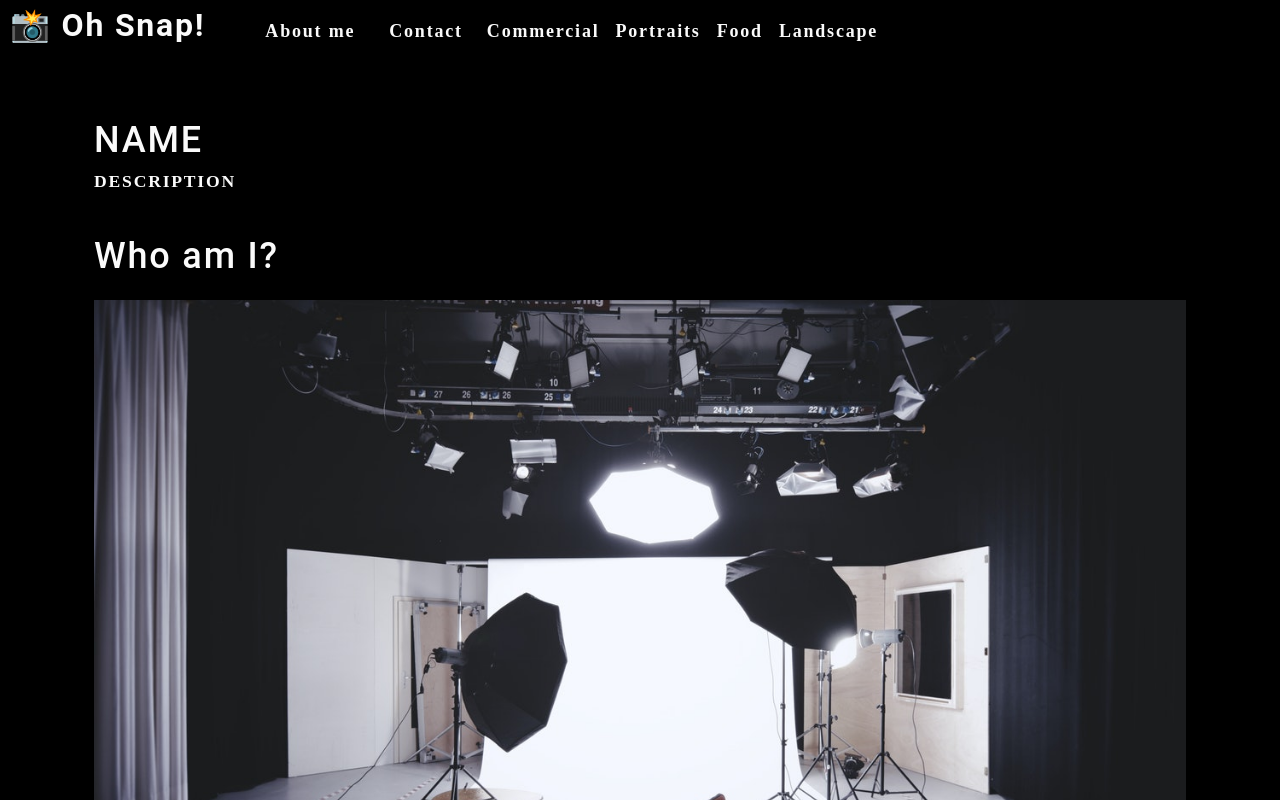
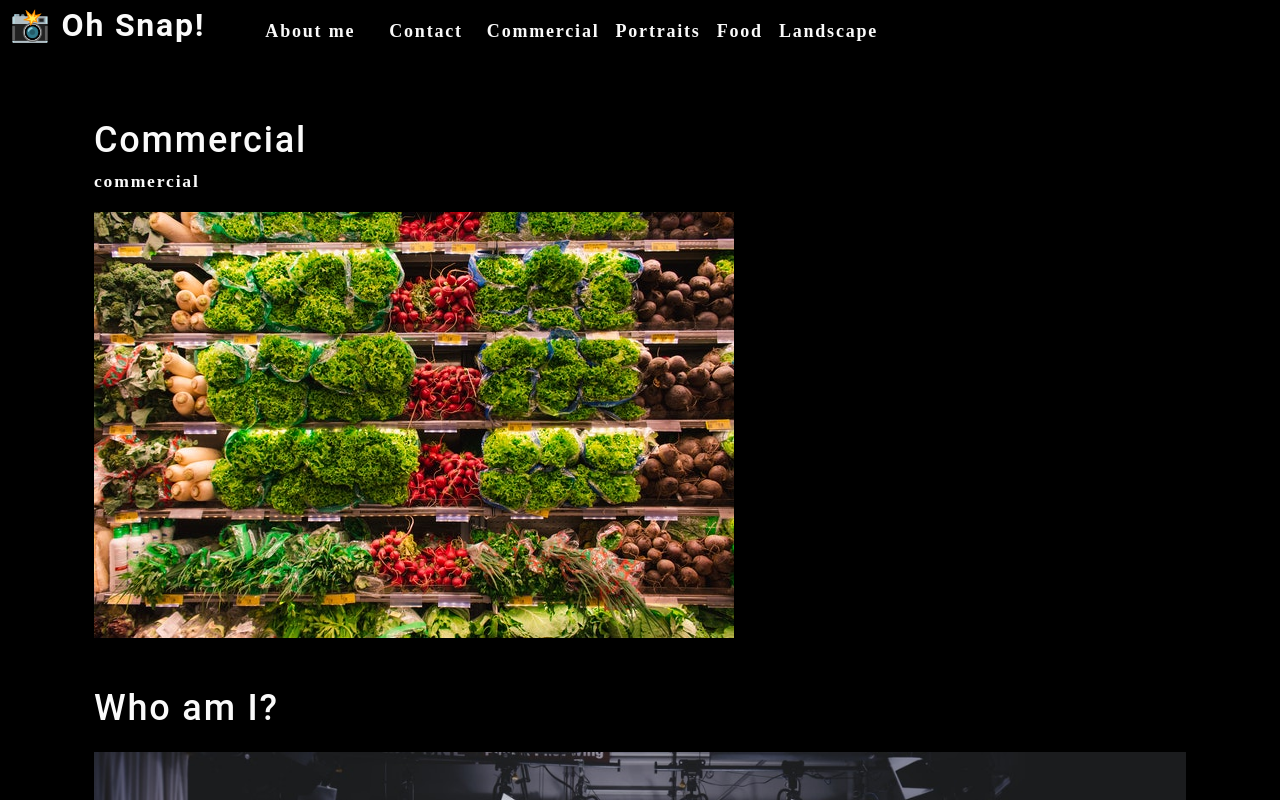
Before and after one commit to arand013/photo-port, a React (Create React App) app: page / in a window 1280 px wide. Shown: the top 800 px of the page. Built offline with nearby package versions, Linux system fonts and the light colour scheme.

Commit message:
Component: Gallery: index.js edit

```diff
--- a/src/components/Gallery/index.js
+++ b/src/components/Gallery/index.js
@@ -1,10 +1,22 @@
-import React from 'react'
+import React from 'react';
+import { capitalizeFirstLetter } from '../../utils/helpers';
+import photo from "../../assets/small/commercial/0.jpg";
 
-function Gallery () {
+
+function Gallery (props) {
+    const currencyCategory = {
+        name: "commercial",
+        description:
+        "Photos of grocery stores, food trucks, and other commercial projects",
+    };
     return (
         <section>
-            <h1>NAME</h1>
-            <p>DESCRIPTION</p>
+            <h1>{capitalizeFirstLetter(currencyCategory.name)}</h1>
+            <p>{currencyCategory.name}</p>
+            <div>
+                <img src={photo}
+                />
+            </div>
         </section>
     )
 }
```
